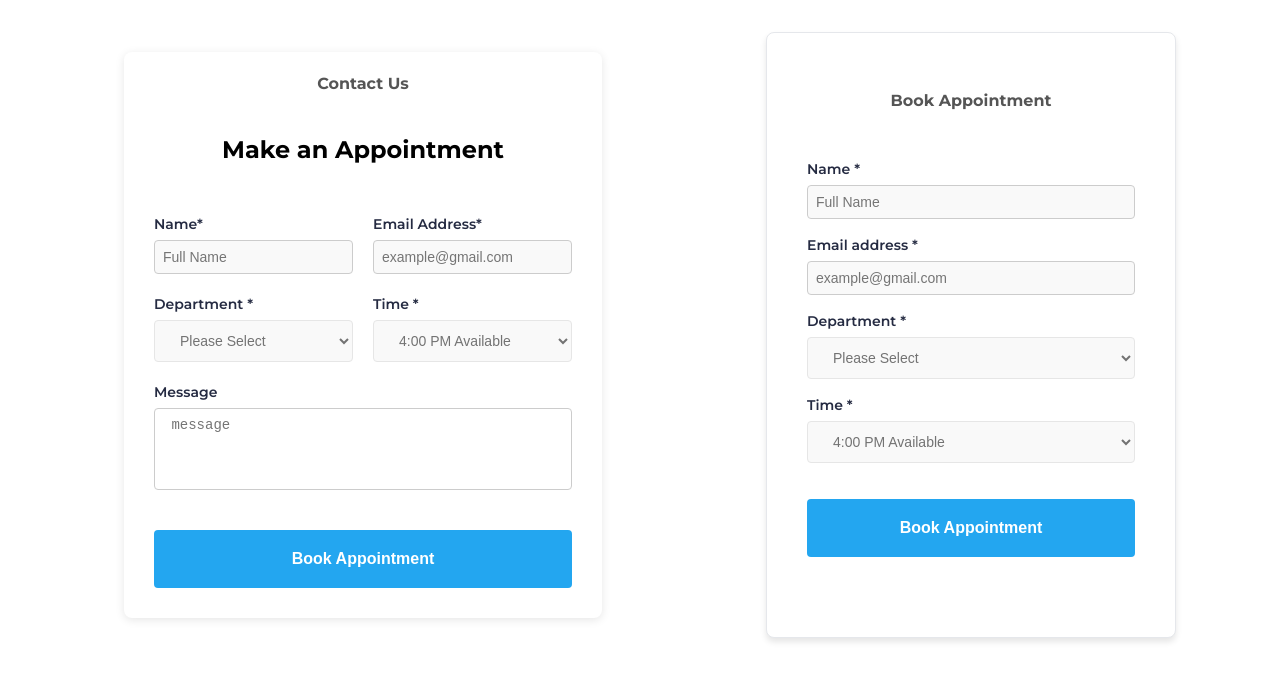
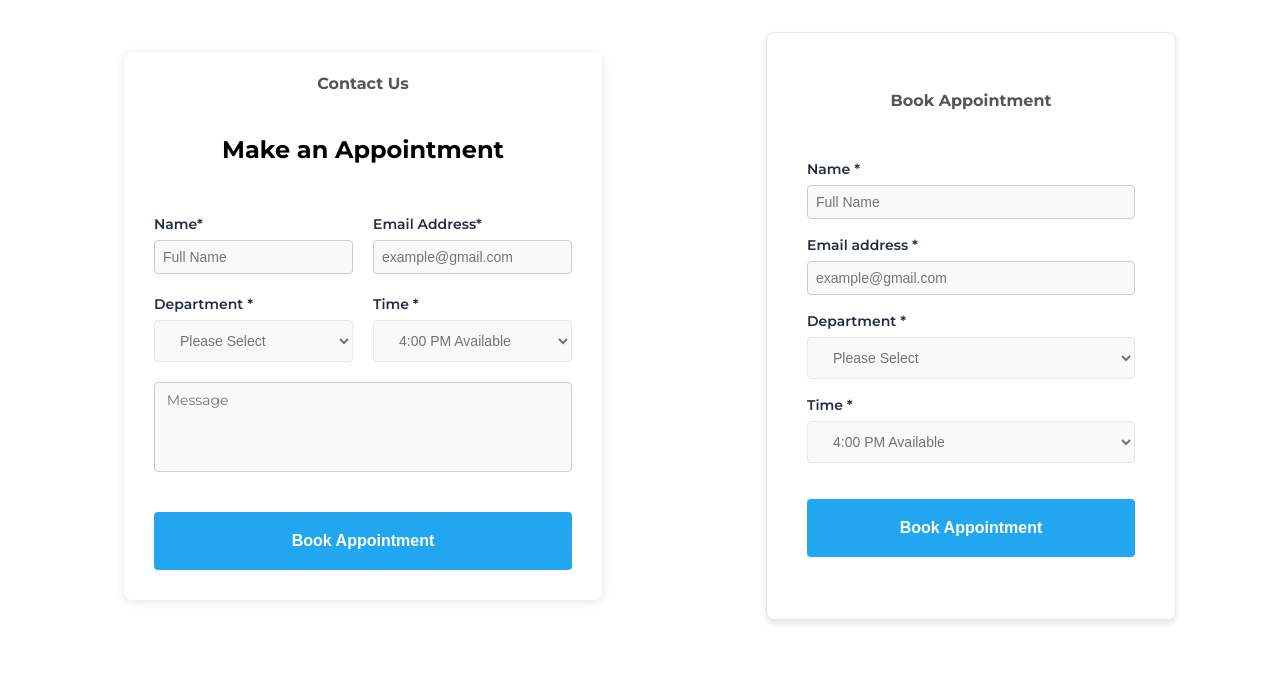
Before and after one commit to AKsHaT123456A/enalo_frontend, a React (Vite) app: page / in a window 1280 px wide. Shown: the top 680 px of the page. Built offline with nearby package versions, Linux system fonts and the light colour scheme; a web font is replaced by a local one.

Commit message:
Completed

```diff
--- a/src/components/FormCard3.css
+++ b/src/components/FormCard3.css
@@ -99,3 +99,7 @@ body{
 .form-button:hover {
   background-color: #1e40af;
 }
+.form-textarea{
+  background-color:#F9F9F9 ;
+  font-family: "Montserrat";
+}
--- a/src/components/FormCard3.jsx
+++ b/src/components/FormCard3.jsx
@@ -47,13 +47,10 @@ const FormCard2 = () => {
                             </select>
                         </div>
                         <div className="form-item full-width">
-                            <label htmlFor="message" className="form-label">
-                                Message
-                            </label>
                             <textarea
                                 id="message"
                                 rows="4"
-                                placeholder=" message"
+                                placeholder=" Message"
                                 className="form-textarea"
                             ></textarea>
                         </div>
```
